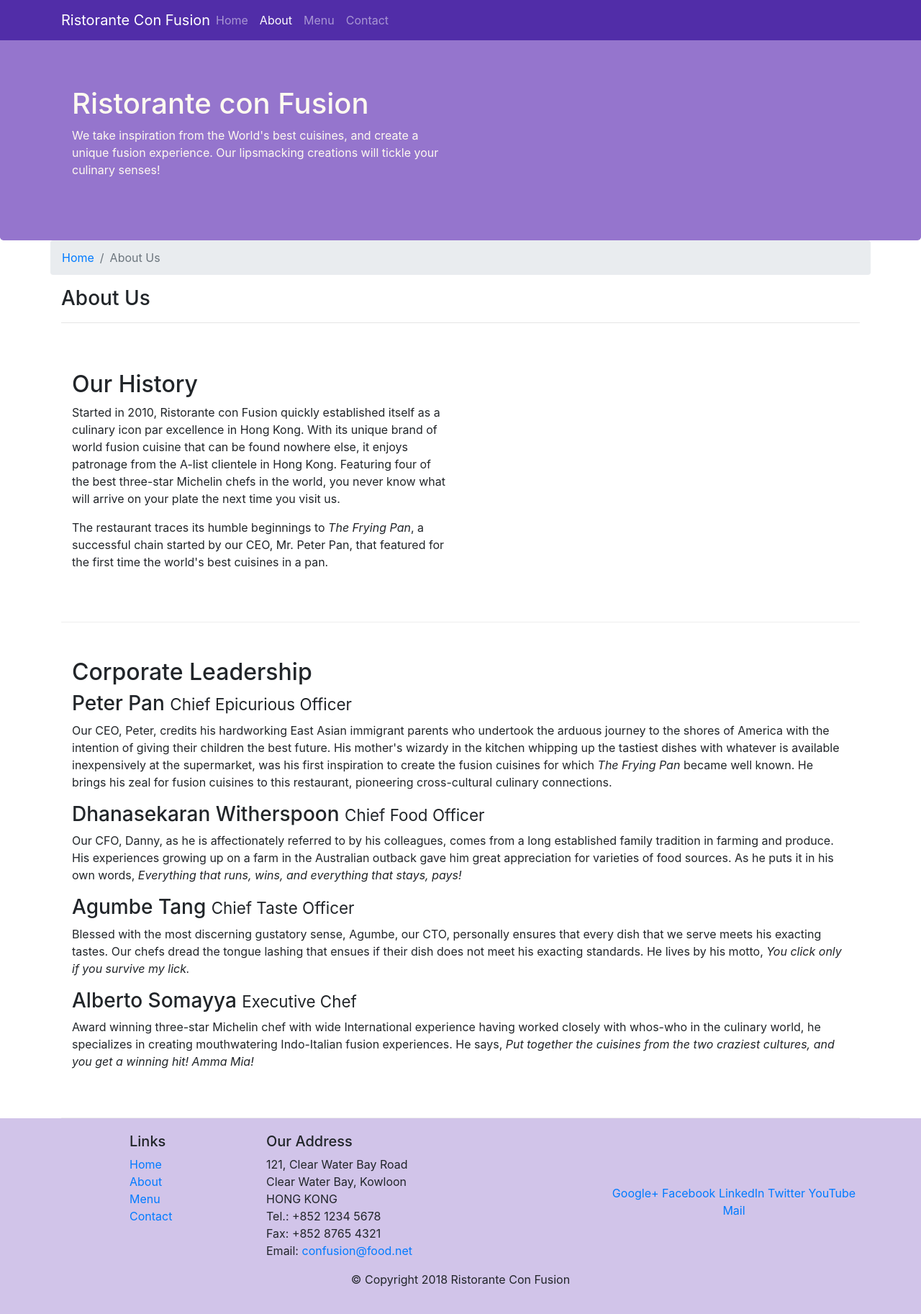
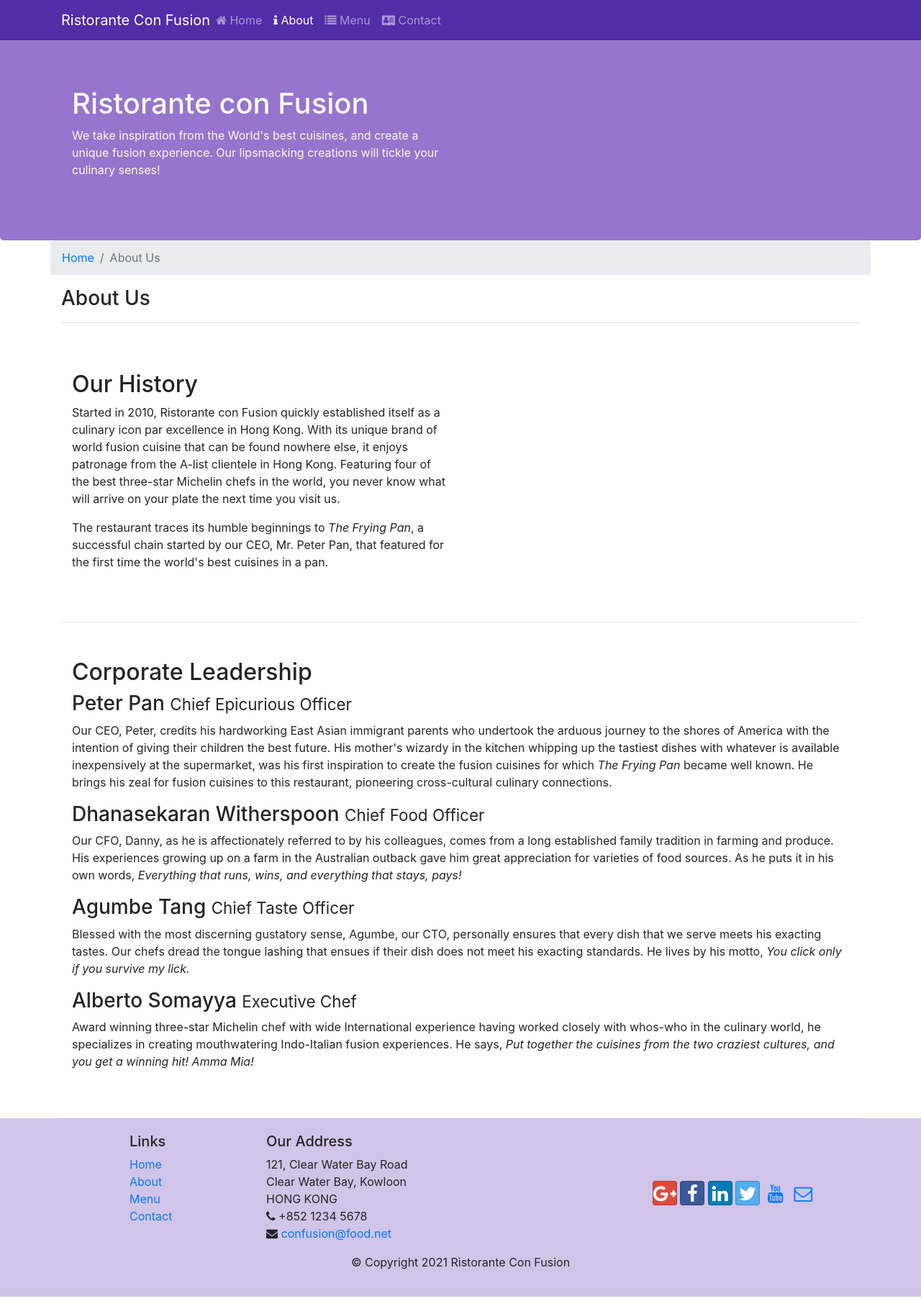
Before and after one commit to cguvenilir/conFusion, a website: page aboutus.html in a window 1280 px wide. Shown: the whole page at 72% size. After the commit the page ends 1802 px from the top, so only its background shows below. Drawn offline with nearby package versions, Linux system fonts and the light colour scheme.

Commit message:
Icon Fonts

```diff
--- a/aboutus.html
+++ b/aboutus.html
@@ -9,6 +9,8 @@
 
      <!-- Bootstrap CSS -->
      <link rel="stylesheet" href="node_modules/bootstrap/dist/css/bootstrap.min.css">
+     <link rel="stylesheet" href="node_modules/font-awesome/css/font-awesome.min.css">
+     <link rel="stylesheet" href="node_modules/bootstrap-social/bootstrap-social.css">
      <link rel="stylesheet" href="css/styles.css">
     <title>Ristorante Con Fusion: About Us</title>
 
@@ -23,10 +25,10 @@
             <a class="navbar-brand mr-auto" href="./index.html">Ristorante Con Fusion</a>
             <div class="collapse navbar-collapse" id="Navbar">
                 <ul class="navbar-nav mr-auto">
-                    <li class="nav-item"><a class="nav-link" href="./index.html">Home</a></li>
-                    <li class="nav-item active"><a class="nav-link" href="#">About</a></li>
-                    <li class="nav-item"><a class="nav-link" href="#">Menu</a></li>
-                    <li class="nav-item"><a class="nav-link" href="#">Contact</a></li>
+                    <li class="nav-item"><a class="nav-link" href="./index.html"><span class="fa fa-home"></span> Home</a></li>
+                    <li class="nav-item active"><a class="nav-link" href="#"><span class="fa fa-info"></span> About</a></li>
+                    <li class="nav-item"><a class="nav-link" href="#"><span class="fa fa-list"></span> Menu</a></li>
+                    <li class="nav-item"><a class="nav-link" href="#"><span class="fa fa-address-card"></span> Contact</a></li>
                 </ul>
             </div>
         </div>
@@ -102,25 +104,24 @@
 		              121, Clear Water Bay Road<br>
 		              Clear Water Bay, Kowloon<br>
 		              HONG KONG<br>
-		              Tel.: +852 1234 5678<br>
-		              Fax: +852 8765 4321<br>
-		              Email: <a href="mailto:confusion@food.net">confusion@food.net</a>
+		              <i class="fa fa-phone"></i> +852 1234 5678<br>
+		              <i class="fa fa-envelope"></i> <a href="mailto:confusion@food.net">confusion@food.net</a>
 		           </address>
                 </div>
                 <div class="col-12 col-sm-4 align-self-center">
                     <div class="text-center">
-                        <a href="http://google.com/+">Google+</a>
-                        <a href="http://www.facebook.com/profile.php?id=">Facebook</a>
-                        <a href="http://www.linkedin.com/in/">LinkedIn</a>
-                        <a href="http://twitter.com/">Twitter</a>
-                        <a href="http://youtube.com/">YouTube</a>
-                        <a href="mailto:">Mail</a>
+                        <a class="btn btn-social-icon btn-google" href="http://google.com/+"><i class="fa fa-google-plus"></i></a>
+                        <a class="btn btn-social-icon btn-facebook" href="http://www.facebook.com/profile.php?id="><i class="fa fa-facebook"></i></a>
+                        <a class="btn btn-social-icon btn-linkedin" href="http://www.linkedin.com/in/"><i class="fa fa-linkedin"></i></a>
+                        <a class="btn btn-social-icon btn-twitter" href="http://twitter.com/"><i class="fa fa-twitter"></i></a>
+                        <a class="btn btn-social-icon btn-youtube" href="http://youtube.com/"><i class="fa fa-youtube"></i></a>
+                        <a class="btn btn-social-icon" href="mailto:"><i class="fa fa-envelope-o fa-lg"></i></a>
                     </div>
                 </div>
            </div>
            <div class="row justify-content-center">
                 <div class="col-auto">
-                    <p>© Copyright 2018 Ristorante Con Fusion</p>
+                    <p>© Copyright 2021 Ristorante Con Fusion</p>
                 </div>
            </div>
         </div>
--- a/package.json
+++ b/package.json
@@ -15,6 +15,8 @@
   },
   "dependencies": {
     "bootstrap": "^4.0.0",
+    "bootstrap-social": "^5.1.1",
+    "font-awesome": "^4.7.0",
     "jquery": "^3.3.1",
     "popper.js": "^1.12.9"
   }
```
Also changed, not shown: index.html (+15 -14 lines), 1 other file.
